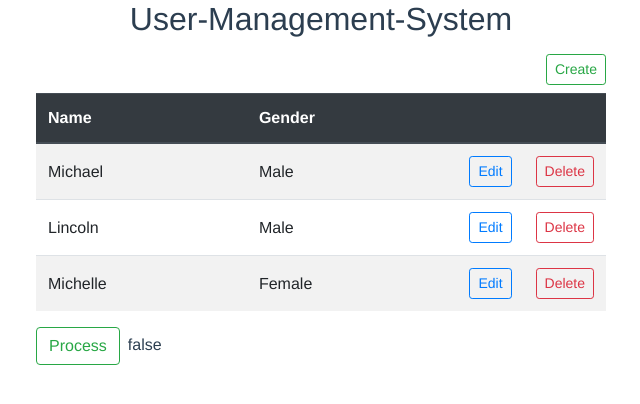
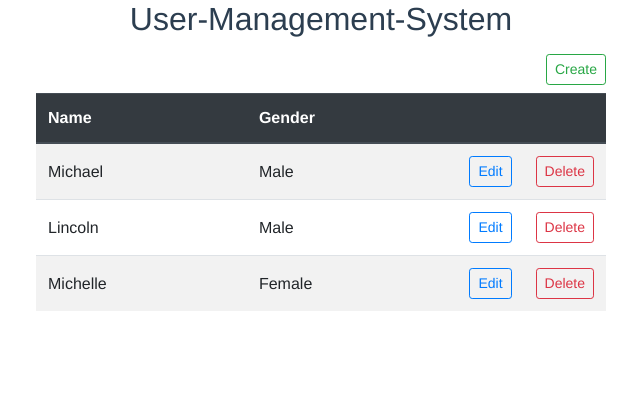
Before and after one commit to ueharario/user-management-system, a Vue app: page / in a window 1280 px wide. Shown: the top 404 px of the page, without its empty margins (319-959 px from the left). Built offline with nearby package versions, Linux system fonts and the light colour scheme.

Commit message:
feat : 確認ダイアログ実装 - issues#31

```diff
--- a/src/App.vue
+++ b/src/App.vue
@@ -30,14 +30,12 @@
           </tr>
         </tbody>
       </table>
-      <PopupDialog />
     </div>
   </div>
 </template>
 
 <script>
 import UserForm from '@/components/UserForm.vue'
-import PopupDialog from '@/components/PopupDialog.vue'
 import { GENDER_ARRAY, TITLE, DEFAULT_EDIT_INDEX } from '@/constants/USERS.js'
 
 export default {
@@ -50,8 +48,7 @@ export default {
     }
   },
   components: {
-    UserForm,
-    PopupDialog
+    UserForm
   },
   computed: {
     _users() {
--- a/src/components/PopupDialog.vue
+++ b/src/components/PopupDialog.vue
@@ -8,8 +8,8 @@
             </div>
         </div>
     </div>
-    <button class="btn btn-outline-success mr-2" @click="someProcess">Process</button>
-    <span>{{ userChoice }}</span>
+    <!-- <button class="btn btn-outline-success mr-2" @click="someProcess">Process</button>
+    <span>{{ userChoice }}</span> -->
 </template>
 
 <script>
@@ -59,7 +59,7 @@ export default {
             this.resolve = resolve
             })
             this.userChoice = answer
-            // this.$emit('confirm', this.userChoice)
+            this.$emit('confirm', this.userChoice)
             DialogUtil.closeDialog()
         },
         successConfirm() {
--- a/src/components/UserForm.vue
+++ b/src/components/UserForm.vue
@@ -24,6 +24,7 @@
                 <button class="btn btn-outline-warning btn-sm my-2" @click="update" v-if="isEdit">{{ TITLE.update }}</button>
                 <button class="btn btn-outline-warning btn-sm my-2" @click="register" v-else>{{ TITLE.register }}</button>
             </div>
+            <PopupDialog @confirm="confirm" />
         </div>
     </div>
 </template>
@@ -33,6 +34,7 @@ import InputTextName from '@/components/InputField/InputTextName.vue'
 import SelectItem from '@/components/InputField/SelectItem.vue'
 import InputTextMaleMsg from '@/components/InputField/InputTextMaleMsg.vue'
 import InputTextFemaleMsg from '@/components/InputField/InputTextFemaleMsg.vue'
+import PopupDialog from '@/components/PopupDialog.vue'
 import { DialogUtil } from '@/components/PopupDialog.vue'
 import { GENDER, GENDER_ARRAY, DEFAULT_USER, TITLE } from '@/constants/USERS.js'
 import * as yup from "yup";
@@ -70,14 +72,16 @@ export default {
             editUser: {},
             errors: DEFAULT_USER,
             GENDER_ARRAY,
-            TITLE
+            TITLE,
+            userChoice: false
         }
     },
     components: {
         InputTextName,
         SelectItem,
         InputTextMaleMsg,
-        InputTextFemaleMsg
+        InputTextFemaleMsg,
+        PopupDialog
     },
     computed: {
         isMale() {
@@ -85,7 +89,7 @@ export default {
         },
         isFemale() {
             return Number(this.editUser.gender) === GENDER.female.id
-        }
+        },
     },
     mounted() {
         this.$watch(
@@ -103,9 +107,15 @@ export default {
         )
     },
     methods: {
+        /** userChoice を取得 */
+        confirm(value) {
+            this.userChoice = value
+        },
+
         /** 新規作成モードで登録する */
         register() {
             DialogUtil.showDialog()
+            if (this.userChoice) {
                 UserSchema.validate(this.editUser, { abortEarly: false })
                 .then(() => {
                     this.$emit('new', this.editUser)
@@ -116,11 +126,13 @@ export default {
                         this.errors = { ...this.errors, [error.path]: error.message}
                     })
                 })
+            }
         },
 
         /** 編集モードで更新する */
         update() {
             DialogUtil.showDialog()
+            if (this.userChoice) {
                 UserSchema.validate(this.editUser, { abortEarly: false })
                 .then(() => {
                     this.$emit('edit', this.editUser)
@@ -131,6 +143,7 @@ export default {
                         this.errors = { ...this.errors, [error.path]: error.message}
                     })
                 })
+            }
         },
 
         /** バリデーションチェック */
@@ -146,6 +159,7 @@ export default {
         close() {
             this.reset()
             this.$emit('close', false)
+            DialogUtil.showDialog()
         },
 
         /** 入力項目をリセットする */
```
Lines whose indentation alone changed are shown as unchanged.
